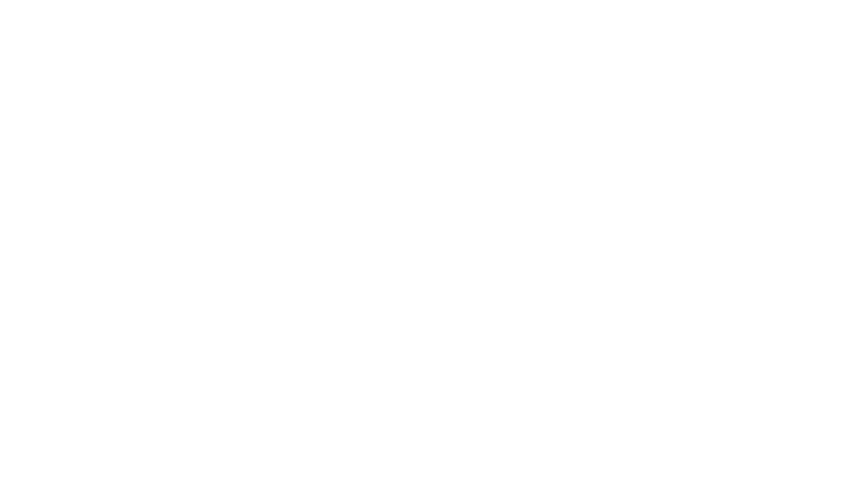
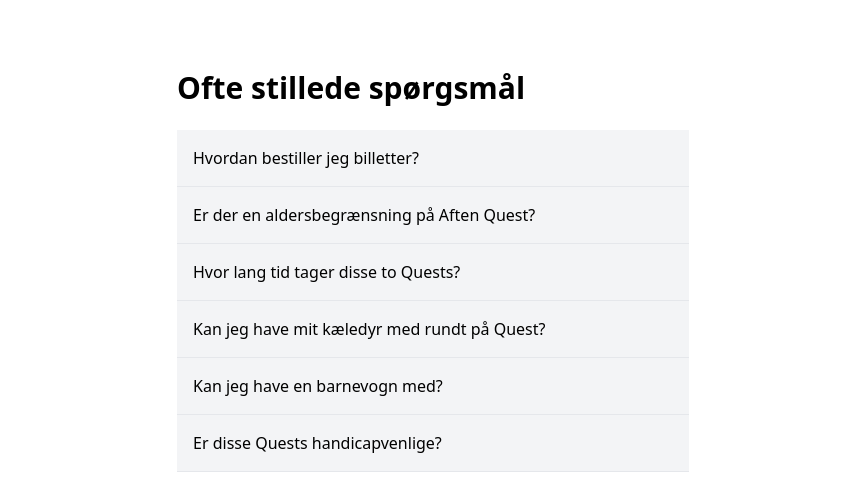
Before and after one commit to Sinyedu/Fantasy-Festival, a Vue app in the folder fantasyfestival/: page / in a window 1280 px wide. Shown: the part 2695-3187 px from the top of the page, without its empty margins (207-1072 px from the left). Before the commit the page ends 2717 px from the top, so only its background shows below. Built offline with nearby package versions, Linux system fonts and the light colour scheme.

Commit message:
FAQ Update and Animejs

```diff
--- a/fantasyfestival/src/views/QuestView.vue
+++ b/fantasyfestival/src/views/QuestView.vue
@@ -33,17 +33,70 @@
       </div>
     </div>
     <div class="relative">
-    <img class="absolute left-0 top-0 z-10 dragonhand" src="../assets/img/dragonleft.png" alt="Dragon Left">
-    <iframe id="youtubePlayer" width="1200" height="700" src="https://www.youtube.com/embed/LHXuOTdFvNA" title="Peaky Blinders Reenactment" frameborder="0" allow="accelerometer; autoplay; clipboard-write; encrypted-media; gyroscope; picture-in-picture; web-share" referrerpolicy="strict-origin-when-cross-origin" allowfullscreen></iframe>
-    <img class="absolute right-0 top-0 z-10 dragonhand2" src="../assets/img/dragonright.png" alt="Dragon Right">
-  </div>
-  <div class="faq">
-</div>
+      <img class="absolute left-0 top-0 z-10 dragonhand" src="../assets/img/dragonleft.png" alt="Dragon Left">
+      <iframe id="youtubePlayer" width="1200" height="700" src="https://www.youtube.com/embed/LHXuOTdFvNA"
+        title="Peaky Blinders Reenactment" frameborder="0"
+        allow="accelerometer; autoplay; clipboard-write; encrypted-media; gyroscope; picture-in-picture; web-share"
+        referrerpolicy="strict-origin-when-cross-origin" allowfullscreen></iframe>
+      <img class="absolute right-0 top-0 z-10 dragonhand2" src="../assets/img/dragonright.png" alt="Dragon Right">
+    </div>
+    <div class="container mx-auto py-12">
+      <div class="max-w-lg mx-auto">
+        <h2 class="text-3xl font-semibold mb-6">Ofte stillede spørgsmål</h2>
+        <div class="accordion">
+          <div class="accordion-item">
+            <div class="accordion-title cursor-pointer">Hvordan bestiller jeg billetter?</div>
+            <div class="accordion-content hidden">Det gør du på <a class="text-bold underline" href="https://www.universe.com/events/fantasy-quest-aftenquest-tickets-2PCHR4">HER!</a></div>
+          </div>
+          <div class="accordion-item">
+            <div class="accordion-title cursor-pointer">Er der en aldersbegrænsning på Aften Quest?</div>
+            <div class="accordion-content hidden">Lige nu er aldersgrænsen 16+</div>
+          </div>
+          <div class="accordion-item">
+            <div class="accordion-title cursor-pointer">Hvor lang tid tager disse to Quests?</div>
+            <div class="accordion-content hidden">Hver deres Quest tager 2+ timer</div>
+          </div>
+          <div class="accordion-item">
+            <div class="accordion-title cursor-pointer">Kan jeg have mit kæledyr med rundt på Quest?</div>
+            <div class="accordion-content hidden">Ja!</div>
+          </div>
+          <div class="accordion-item">
+            <div class="accordion-title cursor-pointer">Kan jeg have en barnevogn med?</div>
+            <div class="accordion-content hidden">Ja, børn er altid velkommen! Vi ville dog vare imod Aften Questen</div>
+          </div>
+          <div class="accordion-item">
+            <div class="accordion-title cursor-pointer">Er disse Quests handicapvenlige?</div>
+            <div class="accordion-content hidden">Vores Quests er handicapvenlige og støttende for andre!</div>
+          </div>
+        </div>
+      </div>
+    </div>
 
 
   </main>
 </template>
+<script>
+export default {
+  mounted() {
+    const accordionTitles = document.querySelectorAll('.accordion-title');
 
+    accordionTitles.forEach(title => {
+      title.addEventListener('click', () => {
+        const content = title.nextElementSibling;
+
+        // Toggle visibility and animate height
+        content.classList.toggle('hidden');
+        anime({
+          targets: content,
+          height: content.classList.contains('hidden') ? 0 : 'auto',
+          duration: 300,
+          easing: 'easeInOutQuad'
+        });
+      });
+    });
+  }
+};
+</script>
 <script setup>
 import { ref } from "vue";
 import getQuestsItems from '@/modules/getQuest.js';
@@ -53,10 +106,19 @@ const { questItems } = getQuestsItems();
 </script>
 
 <style lang="scss" scoped>
-.faq {
-  width: 50%;
+.accordion-item {
+  border-bottom: 1px solid #e5e7eb;
 }
 
+.accordion-title {
+  padding: 1rem;
+  background-color: #f3f4f6;
+}
+
+.accordion-content {
+  padding: 1rem;
+  background-color: #edf2f7;
+}
 
 iframe {
   display: flex;
@@ -89,6 +151,7 @@ iframe {
   left: 15%;
   padding-bottom: 15%;
 }
+
 .booknu2 {
   width: 25%;
   padding: 10px;
```
